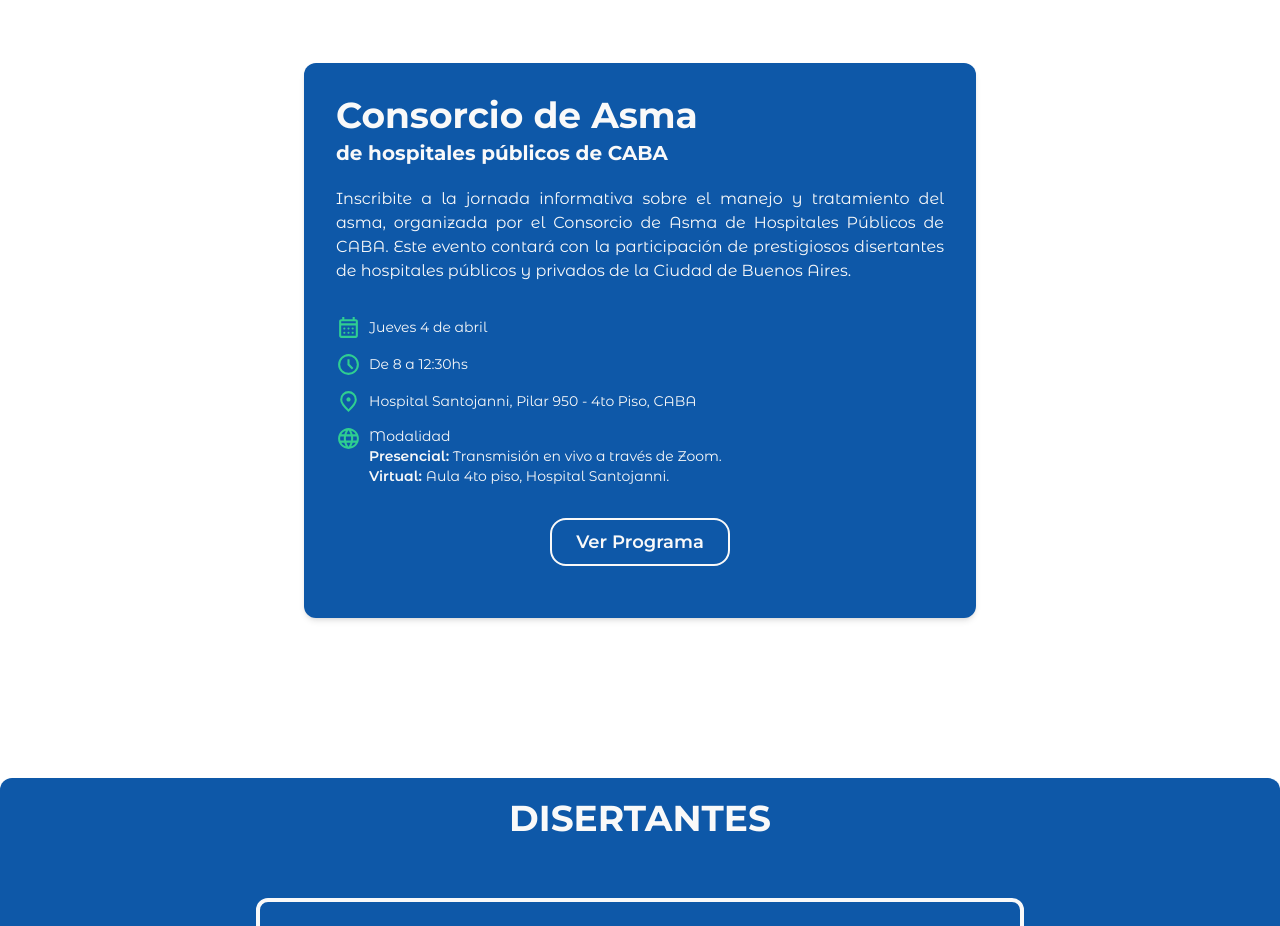
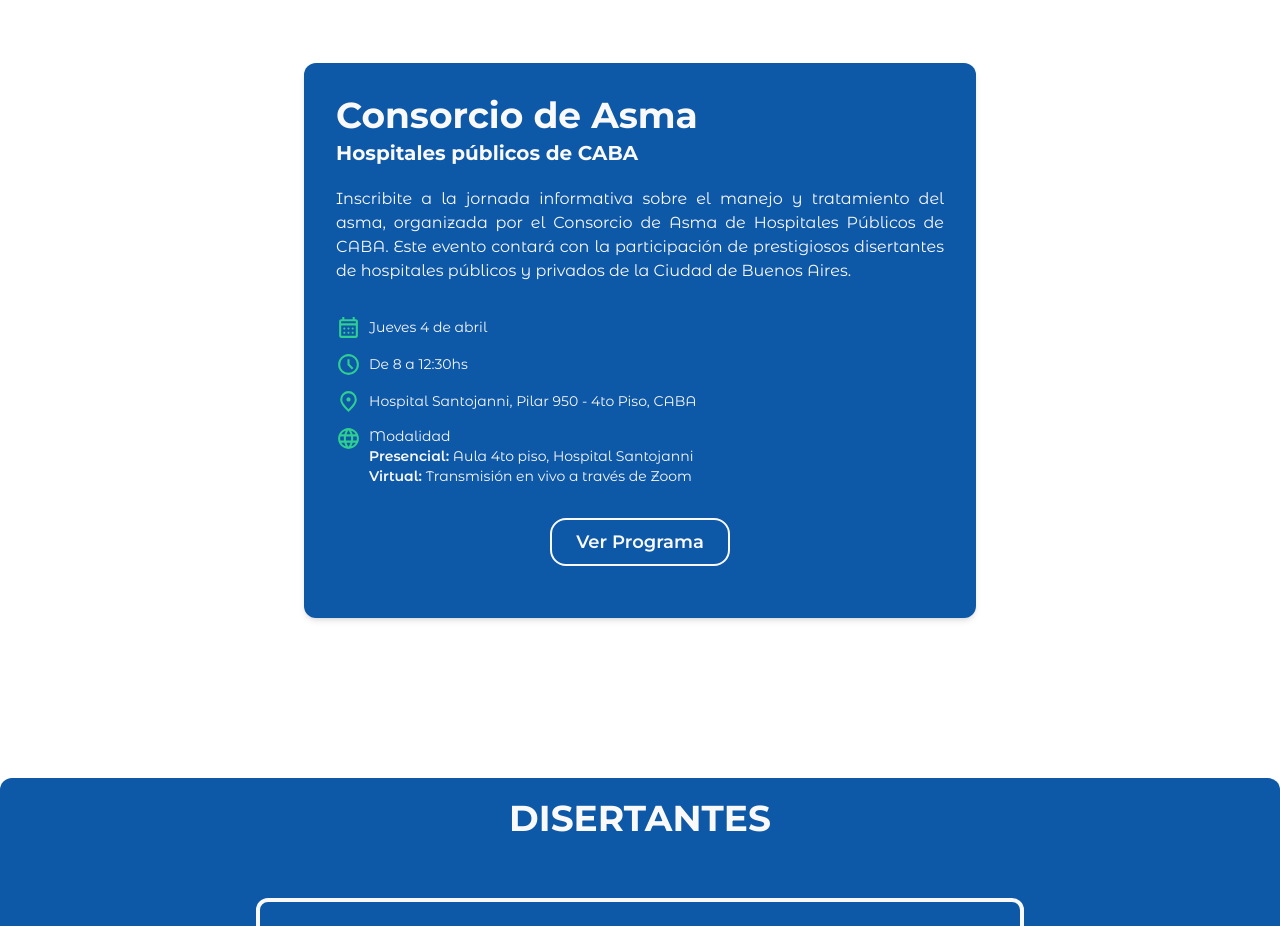
Before and after one commit to jnardi86/proyecto_Neumo, a React (Vite) app: page / in a window 1280 px wide. Shown: the part 2000-2926 px from the top of the page. Built offline with nearby package versions, Linux system fonts and the light colour scheme; a web font is replaced by a local one.

Commit message:
update mistakes

```diff
--- a/index.html
+++ b/index.html
@@ -14,7 +14,7 @@
 
   <!-- Open Graph meta tags for WhatsApp sharing -->
   <meta property="og:title" content="Consorcio Asma Hospitales Públicos 2024">
-  <meta property="og:description" content="4 de Abril - Hospital Santojanni">
+  <meta property="og:description" content="4 de Abril - Hospital Santojanni - Inscribite a la jornada informativa sobre el manejo y tratamiento del asma, organizada por el Consorcio de Asma Hospitales Públicos de CABA.">
   <meta property="og:image" content="https://cahp.jornadascientificassantojanni.com/meta/meta_image.jpeg">
   <meta property="og:url" content="https://cahp.jornadascientificassantojanni.com/">
   <meta property="og:type" content="website">
--- a/src/pages/home/components/homeInfo/views/HomeInfoView.jsx
+++ b/src/pages/home/components/homeInfo/views/HomeInfoView.jsx
@@ -20,7 +20,7 @@
             <div className="max-w-2xl mx-auto p-4 sm:p-6 lg:p-8 bg-Blue shadow-md rounded-xl laptop:w-1/2">
                 <InfoCard
                     title='Consorcio de Asma'
-                    subTitle='de hospitales públicos de CABA'
+                    subTitle='Hospitales públicos de CABA'
                     paragraph='Inscribite a la jornada informativa sobre el manejo y tratamiento del asma, organizada por el Consorcio de Asma de Hospitales Públicos de CABA. Este evento contará con la participación de prestigiosos disertantes de hospitales públicos y privados de la Ciudad de Buenos Aires.'
                     itemsInformation={newItemsInformation}
                     {...connection}
--- a/src/pages/home/useData.js
+++ b/src/pages/home/useData.js
@@ -56,11 +56,11 @@
             type: {
                 virtual: {
                     title: 'Virtual',
-                    text: 'Aula 4to piso, Hospital Santojanni.'
+                    text: 'Transmisión en vivo a través de Zoom'
                 },
                 presencial: {
                     title: 'Presencial',
-                    text: 'Transmisión en vivo a través de Zoom.'
+                    text: 'Aula 4to piso, Hospital Santojanni'
                 },
             },
         },
```
